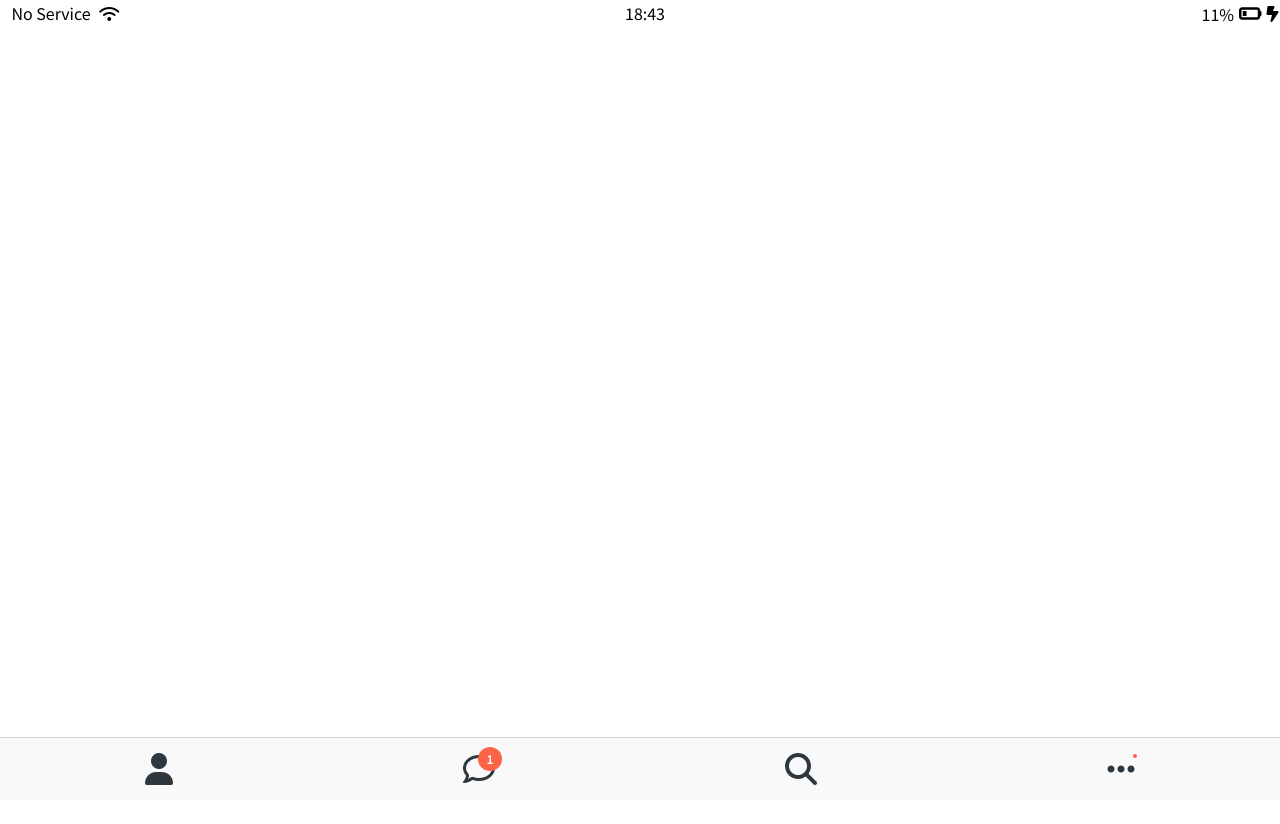
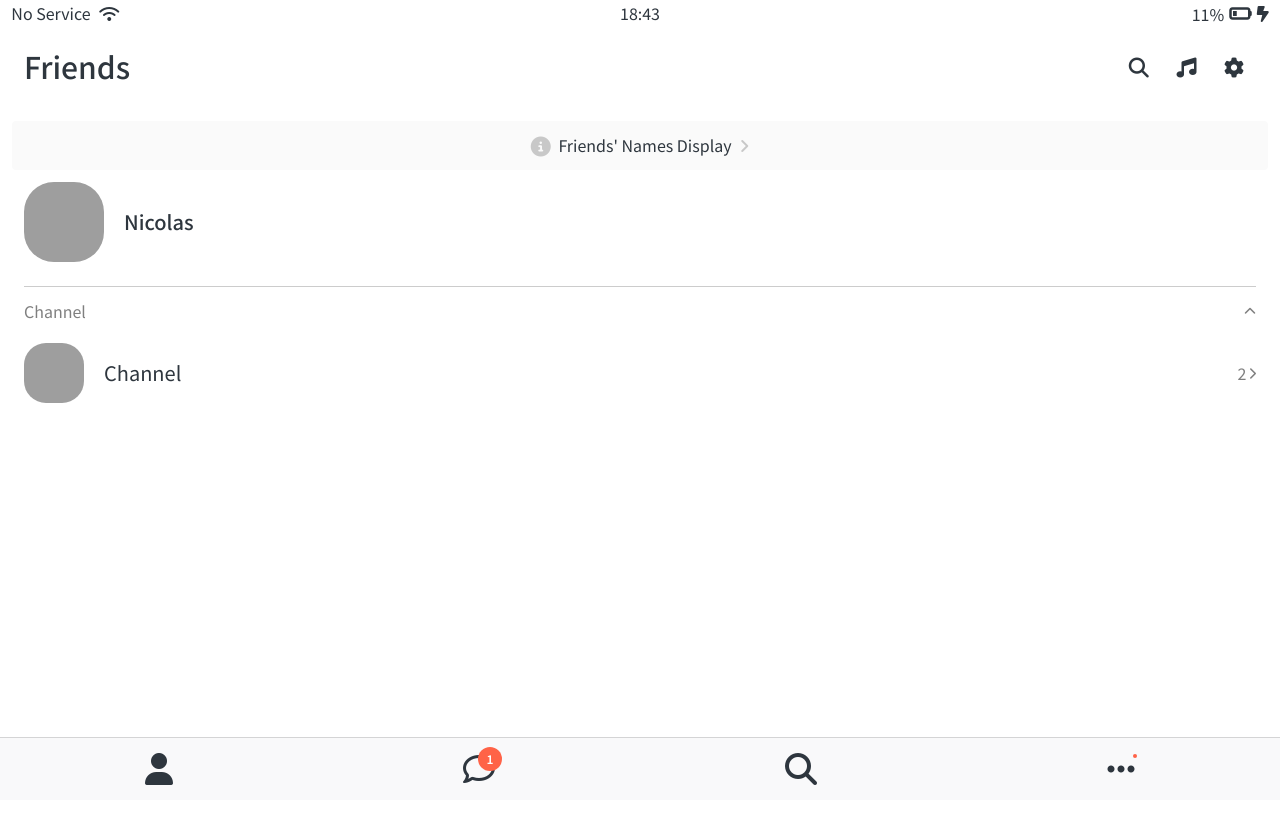
Before and after one commit to dddiri/KOKOA-CLONE, a plain HTML site: page friends.html in a window 1280 px wide. Shown: the top 824 px of the page. After the commit the page ends 800 px from the top, so only its background shows below. Drawn offline with Linux system fonts and the light colour scheme; grey boxes are pictures that could not be loaded.

Commit message:
friends 화면 완성

```diff
--- /dev/null
+++ b/css/components/screen-header.css
@@ -0,0 +1,15 @@
+.screen-header {
+    display: flex;
+    justify-content: space-between;
+    align-items: center;
+    padding: var(--horizontal-sapce);
+    margin-bottom: 16px;
+}
+.screen-header__title {
+    font-size: 30px;
+    font-weight: 500;
+}
+
+.screen-header__icons span {
+    margin: 0px 12px;
+}
--- a/css/components/status-bar.css
+++ b/css/components/status-bar.css
@@ -1,9 +1,10 @@
 .status-bar {
-    position: fixed;
+    position: sticky;
     top: 0;
     width: 100%;
     display: flex;
     justify-content: center;
+    box-sizing: border-box;
     padding: 5px;
 }
 
--- /dev/null
+++ b/css/components/user-component.css
@@ -0,0 +1,54 @@
+.user-component {
+    justify-content: space-between;
+}
+
+.user-component,
+.user-component__column {
+    display: flex;
+    align-items: center;
+}
+
+.user-component__column:last-child {
+    color: rgba(0, 0, 0, 0.5);
+}
+
+.user-component__column:last-child span {
+    margin-right: 2px;
+}
+
+.user-component__avatar {
+    border-radius: 24px;
+    width: 70px;
+    height: 70px;
+}
+
+.user-component__avatar--xl {
+    border-radius: 30px;
+    width: 80px;
+    height: 80px;
+}
+
+.user-component__avatar--sm {
+    border-radius: 22px;
+    width: 60px;
+    height: 60px;
+}
+
+.user-component__text {
+    margin-left: 20px;
+}
+
+.user-component__title {
+    font-weight: 500;
+    font-size: 20px;
+}
+
+.user-component__title--not-bold {
+    font-weight: 400;
+}
+
+.user-component__subtitle {
+    margin-top: 10px;
+    font-size: 16px;
+    color: rgba(0, 0, 0, 0.5);
+}
--- a/css/reset.css
+++ b/css/reset.css
@@ -54,4 +54,5 @@ input:focus {
 a {
     color: inherit;
     text-decoration: none;
+    cursor: pointer;
 }
--- /dev/null
+++ b/css/screens/friends.css
@@ -0,0 +1,31 @@
+#friends-display-link {
+    background-color: #fafafa;
+    display: block;
+    margin: 0px 12px 12px 12px;
+    text-align: center;
+    padding: 16px 0px;
+    border-radius: 4px;
+}
+
+#friends-display-link span {
+    font-size: 16px;
+}
+
+#friends-display-link i {
+    color: rgba(0, 0, 0, 0.2);
+    margin: 0px 4px;
+}
+
+.friends-screen__channel {
+    margin-top: 24px;
+    border-top: 1px solid rgba(0, 0, 0, 0.2);
+    padding-top: 16px;
+}
+
+.friends-screen__channel-header {
+    margin-bottom: 24px;
+    display: flex;
+    justify-content: space-between;
+    align-items: center;
+    color: rgba(0, 0, 0, 0.5);
+}
--- a/css/styles.css
+++ b/css/styles.css
@@ -6,11 +6,19 @@
 /* Components */
 @import "components/status-bar.css";
 @import "components/nav-bar.css";
+@import "components/screen-header.css";
+@import "components/user-component.css";
 
 /* Screens */
 @import "screens/login.css";
+@import "screens/friends.css";
+@import "screens/chats.css";
 
 body {
+    color: #2e363e;
     font-family: 'Noto Sans KR', sans-serif;
-    height: 300vh;
 }
+
+.main-screen {
+    padding: 0px var(--horizontal-sapce);
+}
--- a/css/variables.css
+++ b/css/variables.css
@@ -1,3 +1,4 @@
 :root {
-    --yellow: #fae100
+    --yellow: #fae100;
+    --horizontal-sapce: 24px;
 }
--- a/friends.html
+++ b/friends.html
@@ -8,6 +8,7 @@
     <title>Friends - Kokoa Clone</title>
 </head>
 <body>
+
     <div class="status-bar">
         <div class="status-bar__column">
             <span>No Service</span>
@@ -23,30 +24,91 @@
         </div>
     </div>
 
+    <header class="screen-header">
+        <h1 class="screen-header__title">Friends</h1>
+        <div class="screen-header__icons">
+            <span><i class="fa-solid fa-magnifying-glass fa-lg"></i></span>
+            <span><i class="fa-solid fa-music fa-lg"></i></span>
+            <span><i class="fa-solid fa-gear fa-lg"></i></span>
+        </div>
+    </header>
+
+    <a id="friends-display-link">
+        <i class="fa-solid fa-circle-info fa-lg"></i>
+        <span>Friends' Names Display</span>
+        <i class="fa-solid fa-angle-right"></i>
+    </a>
+
+    <main class="main-screen">
+
+        <!-- 내 프로필 -->
+        <div class="user-component">
+            <div class="user-component__column">
+                <img
+                    src="https://avatars3.githubusercontent.com/u/3612017"
+                    class="user-component__avatar user-component__avatar--xl"
+                />
+                <div class="user-component__text">
+                    <h4 class="user-component__title">Nicolas</h4>
+                    <!--                    <h6 class="user-component__subtitle">this text whatever</h6>-->
+                </div>
+            </div>
+            <div class="user-component__column"></div>
+        </div>
+
+        <div class="friends-screen__channel">
+            <div class="friends-screen__channel-header">
+                <span>Channel</span>
+                <i class="fa-solid fa-chevron-up fa-xs"></i>
+            </div>
+
+            <div class="user-component">
+                <!-- 프로필 사진, 이름 -->
+                <div class="user-component__column">
+                    <img
+                        src="https://avatars3.githubusercontent.com/u/3612017"
+                        class="user-component__avatar user-component__avatar--sm"
+                    />
+                    <div class="user-component__text">
+                        <h4 class="user-component__title user-component__title--not-bold">Channel</h4>
+                    </div>
+                </div>
+
+                <!-- 채널 수 -->
+                <div class="user-component__column">
+                    <span>2</span>
+                    <i class="fa-solid fa-chevron-right fa-xs"></i>
+                </div>
+            </div>
+
+        </div>
+
+    </main>
+
+
     <nav class="nav">
         <ul class="nav__list">
             <li class="nav__btn">
                 <a class="nav__link" href="friends.html"><i class="fa-solid fa-user fa-2x"></i></a>
             </li>
             <li class="nav__btn">
-                <a class="nav__link" href="friends.html">
+                <a class="nav__link" href="chats.html">
                     <span class="nav__notification-count">1</span>
                     <i class="fa-regular fa-comment fa-2x"></i>
                 </a>
             </li>
             <li class="nav__btn">
-                <a class="nav__link" href="friends.html"><i class="fa-solid fa-magnifying-glass fa-2x"></i></a>
+                <a class="nav__link" href="find.html"><i class="fa-solid fa-magnifying-glass fa-2x"></i></a>
             </li>
             <li class="nav__btn">
-                <a class="nav__link" href="friends.html">
-                    <span class="nav__notification-dot" ></span>
+                <a class="nav__link" href="more.html">
+                    <span class="nav__notification-dot"></span>
                     <i class="fa-solid fa-ellipsis fa-2x"></i>
                 </a>
             </li>
         </ul>
     </nav>
 
-
     <script src="https://kit.fontawesome.com/45c36db837.js" crossorigin="anonymous"></script>
 </body>
 </html>
```
